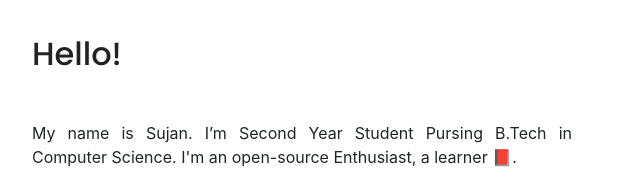
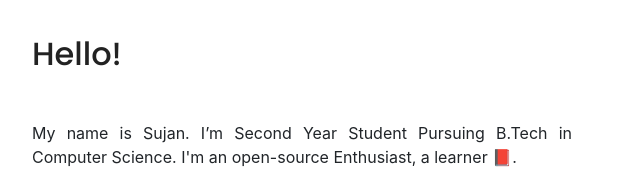
Before and after one commit to Sujansinh-thakor/Portfolio-Website, a plain HTML site: page index.html in a window 1280 px wide. Shown: the part 986-1176 px from the top of the page, 53-693 px from the left. Drawn offline with nearby package versions, Linux system fonts and the light colour scheme.

Commit message:
Update index.html

```diff
--- a/index.html
+++ b/index.html
@@ -45,7 +45,7 @@
                         <h1 class="bold-text">About</h1>
                         <div class="pt-5">
                             <h2 class="mb-5">Hello!</h2>
-                            <p>My name is Sujan. I’m Second Year Student Pursing B.Tech in Computer Science. I'm an open-source Enthusiast, a learner 📕.
+                            <p>My name is Sujan. I’m Second Year Student Pursuing B.Tech in Computer Science. I'm an open-source Enthusiast, a learner 📕.
 
                             </p>
 
```
